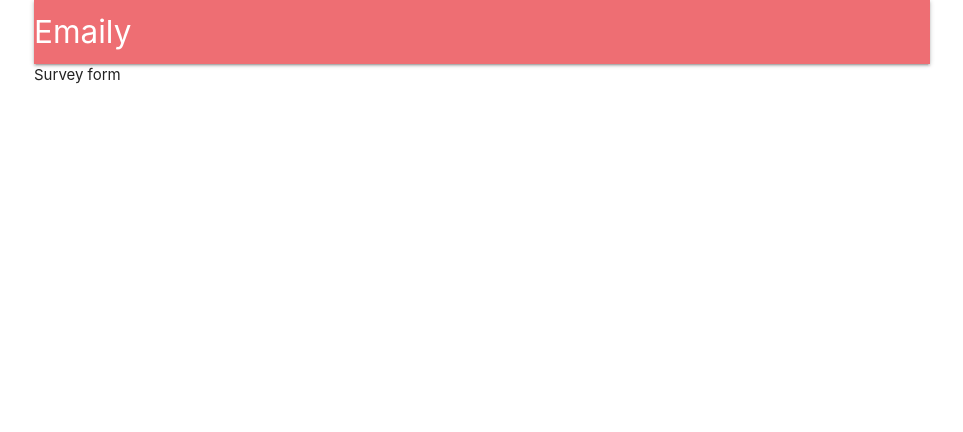
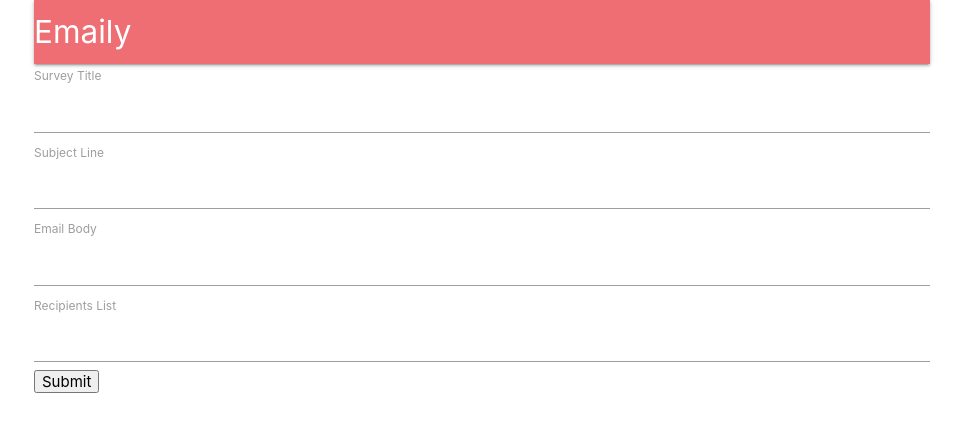
Before and after one commit to tichif/emaily_server, a React (Create React App) app in the folder client/: page /surveys/new in a window 1280 px wide. Shown: the top 432 px of the page, without its empty margins (158-1121 px from the left). Built offline with nearby package versions, Linux system fonts and the light colour scheme; no server answers.

Commit message:
- Create a SurveyField component - Install lodash library - Create a FIELDS constatnt and loop into

```diff
--- a/client/package.json
+++ b/client/package.json
@@ -8,6 +8,7 @@
     "@testing-library/user-event": "^12.2.2",
     "axios": "^0.21.0",
     "http-proxy-middleware": "^1.0.6",
+    "lodash": "^4.17.20",
     "materialize-css": "^1.0.0",
     "react": "^17.0.1",
     "react-dom": "^17.0.1",
--- /dev/null
+++ b/client/src/components/surveys/SurveyField.js
@@ -0,0 +1,14 @@
+import React, { Component } from 'react';
+
+class SurveyField extends Component {
+  render() {
+    return (
+      <div>
+        <label htmlFor={this.props.label}>{this.props.label}</label>
+        <input {...this.props.input} />
+      </div>
+    )
+  }
+}
+
+export default SurveyField;
--- a/client/src/components/surveys/SurveyForm.js
+++ b/client/src/components/surveys/SurveyForm.js
@@ -1,9 +1,50 @@
 import React, { Component } from 'react';
-import { reduxForm } from 'redux-form';
+import { reduxForm, Field } from 'redux-form';
+import _ from 'lodash'
+
+import SurveyField from './SurveyField'
+
+const FIELDS = [
+  {
+    id : 1,
+    label : 'Survey Title',
+    name : 'title'
+  },
+  {
+    id : 2,
+    label : 'Subject Line',
+    name : 'subject'
+  },
+  {
+    id : 3,
+    label : 'Email Body',
+    name : 'body'
+  },
+  {
+    id : 4,
+    label : 'Recipients List',
+    name : 'emails'
+  },
+]
 
 class SurveyForm extends Component {
+  renderFields(){
+    return(
+      _.map(FIELDS, ({ id, label, name}) => <Field key={id} type='text' name={name} component={SurveyField} label={label} />)
+    )
+  }
+
   render() {
-    return <div>Survey form</div>;
+    return (
+      <div>
+        <form
+          onSubmit={this.props.handleSubmit((values) => console.log(values))}
+        >
+         {this.renderFields()}
+          <button type='submit'>Submit</button>
+        </form>
+      </div>
+    );
   }
 }
 
```
Also changed, not shown: 2 other files (tests, documents, lock files or other folders).
